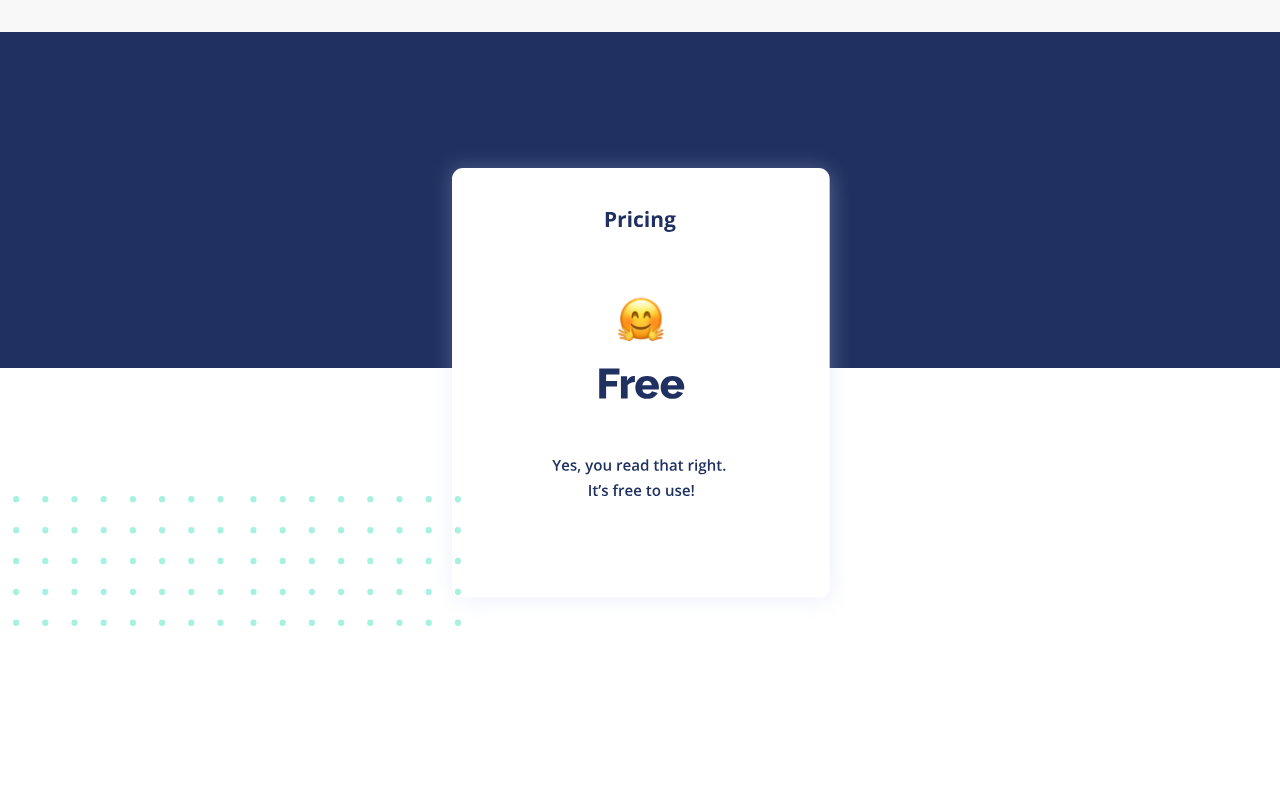
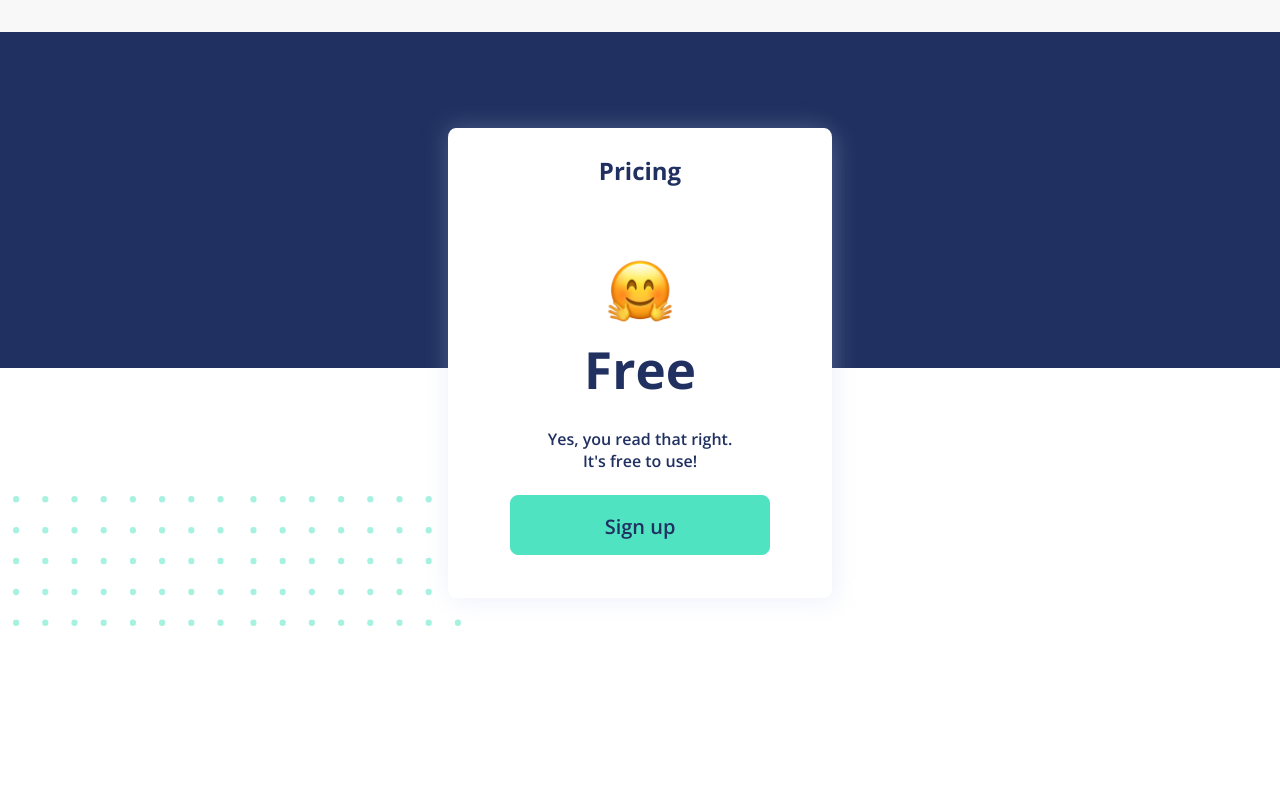
Before and after one commit to Lianakeys/LucaWebsite, a React (Create React App) app in the folder luca-website/: page / in a window 1280 px wide. Shown: the part 1440-2240 px from the top of the page. Built offline with nearby package versions, Linux system fonts and the light colour scheme.

Commit message:
completed pricings button and page

```diff
--- a/luca-website/src/App.css
+++ b/luca-website/src/App.css
@@ -24,6 +24,7 @@ body{
   background-color: white;
   height: 11.5vh;
   width: 100vw;
+  z-index: 4;
 }
 
 
@@ -115,6 +116,114 @@ body{
     width: 100vw;
     display: flex;
     justify-content: center;
+}
+
+.pricing-container {
+  font-family: 'Open sans', sans-serif;
+  background-color: white;
+  margin-top: 6rem;
+  height: 140%;
+  width: 30%;
+  border-radius: 2%;
+  z-index: 1;
+  box-shadow: -6.49236px -6.49236px 23.5348px rgba(194, 207, 241, 0.109488), 4.86927px 4.86927px 23.5348px rgba(194, 207, 241, 0.220533);
+}
+
+
+.emoji-box-pricing {
+  /* background-color: blue; */
+  height: 15%;
+  width: 100%;
+  display: flex;
+  justify-content: center;
+}
+
+.emoji {
+  height: 90%;
+  width: 90%;
+}
+
+.pricing-free-box {
+  background-color: white;
+  color: #203060;
+  height: 25%;
+  width: 100%;
+  display: flex;
+  justify-content: center;
+  /* align-items: flex-start; */
+  font-size: 3.2rem;
+  margin-top: -4rem;
+}
+
+.pricing-top-title {
+  /* background-color: pink; */
+  height: 14%;
+  display: flex;
+  justify-content: center;
+  align-items: center;
+  font-size: 1.5rem;
+  color: #203060;
+  margin-top: 0.6rem;
+
+}
+
+.pricing-notes {
+  /* background-color: green; */
+  color: #203060;
+  height: 25%;
+  width: 100%;
+  display: flex;
+  justify-content: center;
+  align-items: center;
+}
+
+.free-notes {
+  /* background-color: pink; */
+  height: 25%;
+  width: 49%;
+  text-align: center;
+  font-weight: 600;
+}
+
+.home-button-pricing {
+  height: 60px;
+  width: 260px;
+  background-color: #50E3C2;
+  color: #203060;
+  border-radius: 8px;
+  /* text-align: center; */
+  box-shadow: none;
+  border: solid #50E3C2 1px;
+  /* padding-bottom: 10px; */
+}
+
+.home-button-pricing:hover{
+  -webkit-transform: translateY(-3px);
+  transform: translateY(-3.5px);
+  transition: transform .3s ease;
+  color: #203060;
+}
+
+
+.button-container-pricing {
+  height: 10%;
+  width: 100%;
+  /* background-color: grey; */
+  display: flex;
+  justify-content: center;
+  align-items: center;
+}
+
+.getstarted-pricing {
+
+}
+
+#get-1-pricing {
+
+  font-style: normal;
+  font-weight: 600;
+  box-shadow: none;
+  color: #203060;
 }
 
 .pricing-icon {
--- a/luca-website/src/components/Home.js
+++ b/luca-website/src/components/Home.js
@@ -37,6 +37,7 @@ import invoicephone from './invoice-phone.svg'
 import remindersphone from './reminders-phone.svg'
 import magicphone from './gift-phone.svg'
 import partnerimage from './partners.svg'
+import emoji from './emoji-pricing.svg'
 
 class Home extends React.Component {
     render() {
@@ -120,7 +121,26 @@ class Home extends React.Component {
         <div className="Pricingsection">
           <a name="pricing"></a>
             <div className="pricing-image-box">
-                  <img src={pricingicon} alt="hero" className="pricing-icon" />
+              <div className="pricing-container">
+                <h6 className="pricing-top-title">
+                  Pricing
+
+                </h6>
+                <div className="emoji-box-pricing">
+                  <img src={emoji} alt="hero" className="emoji" />
+                </div>
+                <div className="pricing-free-box">
+                  <h4>Free</h4>
+                </div>
+                <div className="pricing-notes">
+                  <h7 className="free-notes">Yes, you read that right. It's free to use!</h7>
+                </div>
+                <div className="button-container-pricing">
+                  <button className="home-button-pricing">
+                    <a className="getstarted-pricing" href="https://luca.ledgerium.net/register"><h2 id="get-1-pricing">Sign up</h2></a>
+                  </button>
+                </div>
+              </div>
             </div>
           <div className="bottom-pricing-box">
             <img src={dot} alt="hero" className="pricing-dotted-image" />
--- a/luca-website/src/components/cssComponents/navbar-new.css
+++ b/luca-website/src/components/cssComponents/navbar-new.css
@@ -15,11 +15,13 @@
     display: flex;
     justify-content: flex-end;
     align-items: center;
+    z-index: 10;
 }
 
 .logoimage {
     margin-top: -20px;
     height: 2.78rem;
+    z-index: 10;
 }
 
 .navbox-for-four {
@@ -29,6 +31,7 @@
     width: 80%;
     margin-top: -5px;
     margin-left: 245px;
+    z-index: 10;
 }
 
 .navlink {
@@ -45,15 +48,18 @@
   margin: 0.5rem;
   /* margin-right: 1rem; */
   color: #203060;
+  z-index: 10;
 }
 
 .pricing-navlink {
     /* background-color: red; */
     margin-bottom: -5px;
+    z-index: 10;
 }
 
 .navlink:hover {
     color: #50e6c5;
+    z-index: 10;
 }
 
 
@@ -71,6 +77,7 @@
     padding: 0rem 0.1rem 0rem 0rem;
     color: #203060;
     margin-right: 10px;
+    z-index: 10;
 
   }
 
@@ -82,6 +89,7 @@
     color: #203060;
     font-style: normal;
     font-weight: 600;
+    z-index: 10;
   }
 
   .link-register:hover {
```
Also changed, not shown: luca-website/src/components/emoji-pricing.svg (added).
